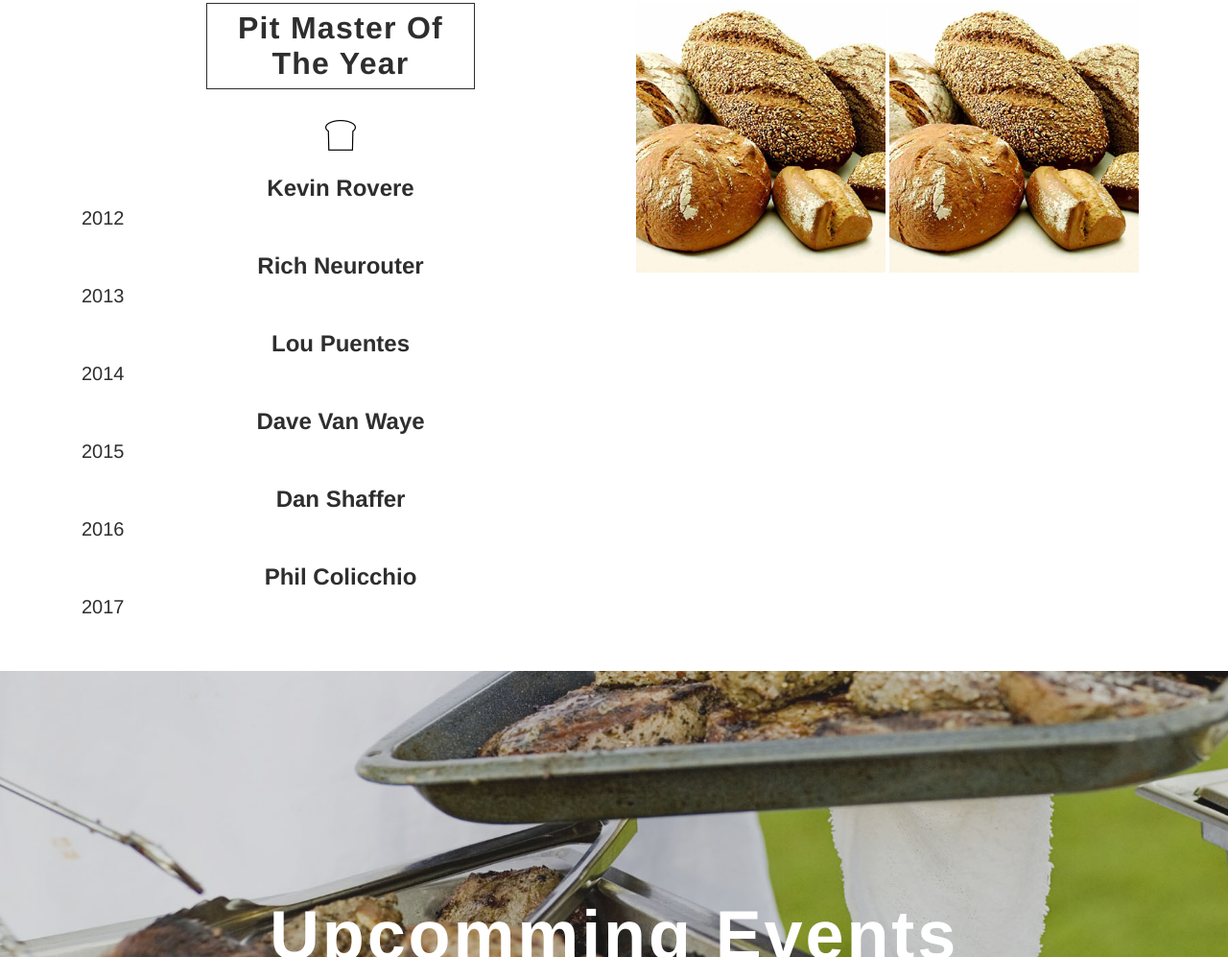
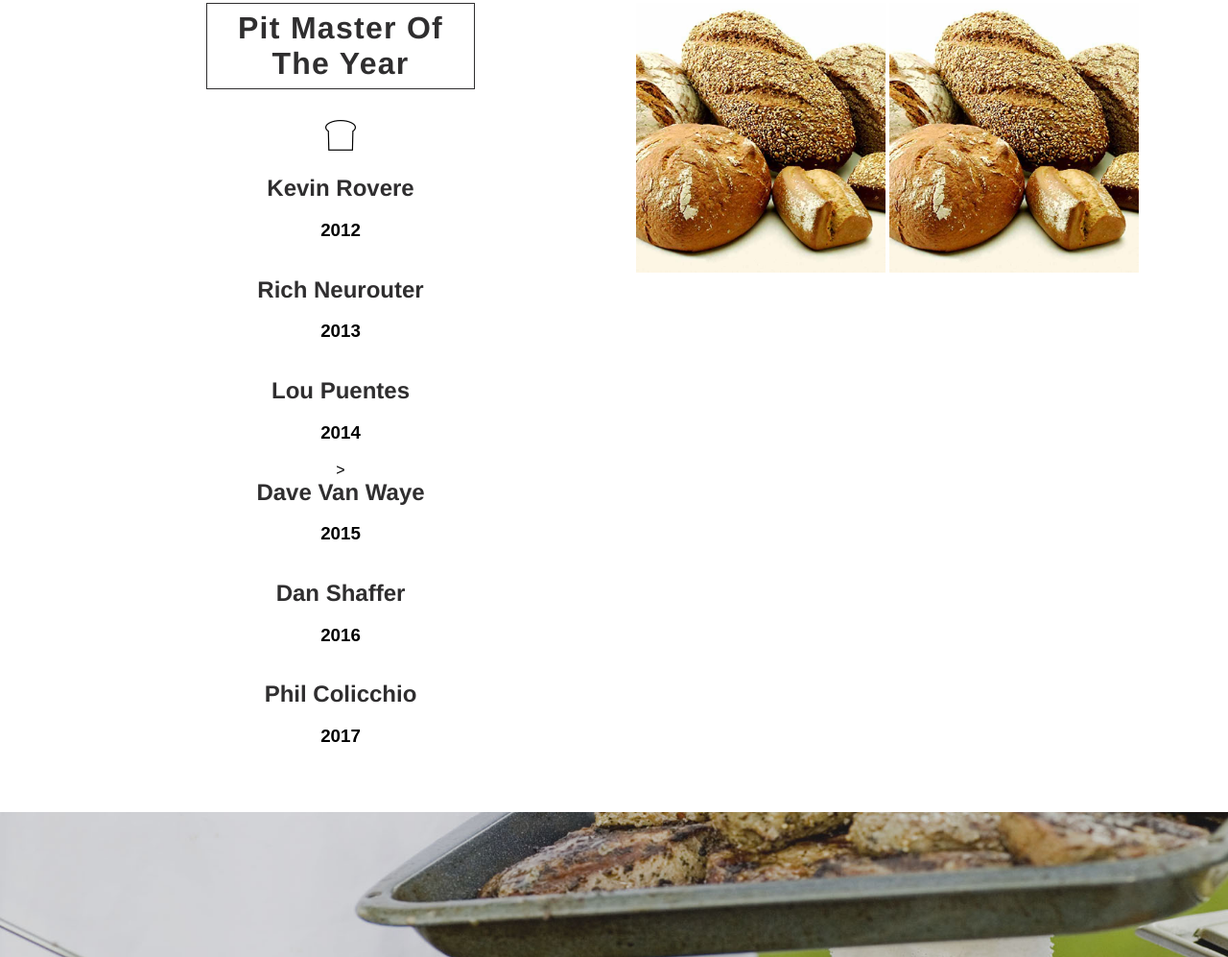
Before and after one commit to klw43325rocks/PackanackBBQ, a plain HTML site: page index.html in a window 1280 px wide. Shown: the part 5980-6977 px from the top of the page at 96% size. Drawn offline with Linux system fonts and the light colour scheme.

Commit message:
Update index.html

```diff
--- a/index.html
+++ b/index.html
@@ -209,22 +209,22 @@
                 <h1>Pit Master of the Year</h1>
                 <div class="icon-bread fa-2x"></div>
                 <h2>Kevin Rovere</h2>
-                <p class="desc-text">2012</p> <!--Add description-->
+                <h3>2012</h3> <!--Add description-->
                 <br>
                 <h2>Rich Neurouter</h2>
-                <p class="desc-text">2013</p> <!--Add description-->
+                <h3>2013</h3> <!--Add description-->
                 <br>
                 <h2>Lou Puentes</h2>
-                <p class="desc-text">2014</p> <!--Add description-->
+                <h3>2014</h3>> <!--Add description-->
                 <br>
                 <h2>Dave Van Waye</h2>
-                <p class="desc-text">2015</p> <!--Add description-->
+                <h3>2015</h3> <!--Add description-->
                 <br>
                 <h2>Dan Shaffer</h2>
-                <p class="desc-text">2016</p> <!--Add description-->
+                <h3>2016</h3> <!--Add description-->
                 <br>
                 <h2>Phil Colicchio</h2>
-                <p class="desc-text">2017</p> <!--Add description-->
+                <h3>2017</h3>
             </div>
             <div class="col-md-6">
                 <img src="images/bread1.jpg" width="260" alt="Bread"> <!--Change images-->
```
